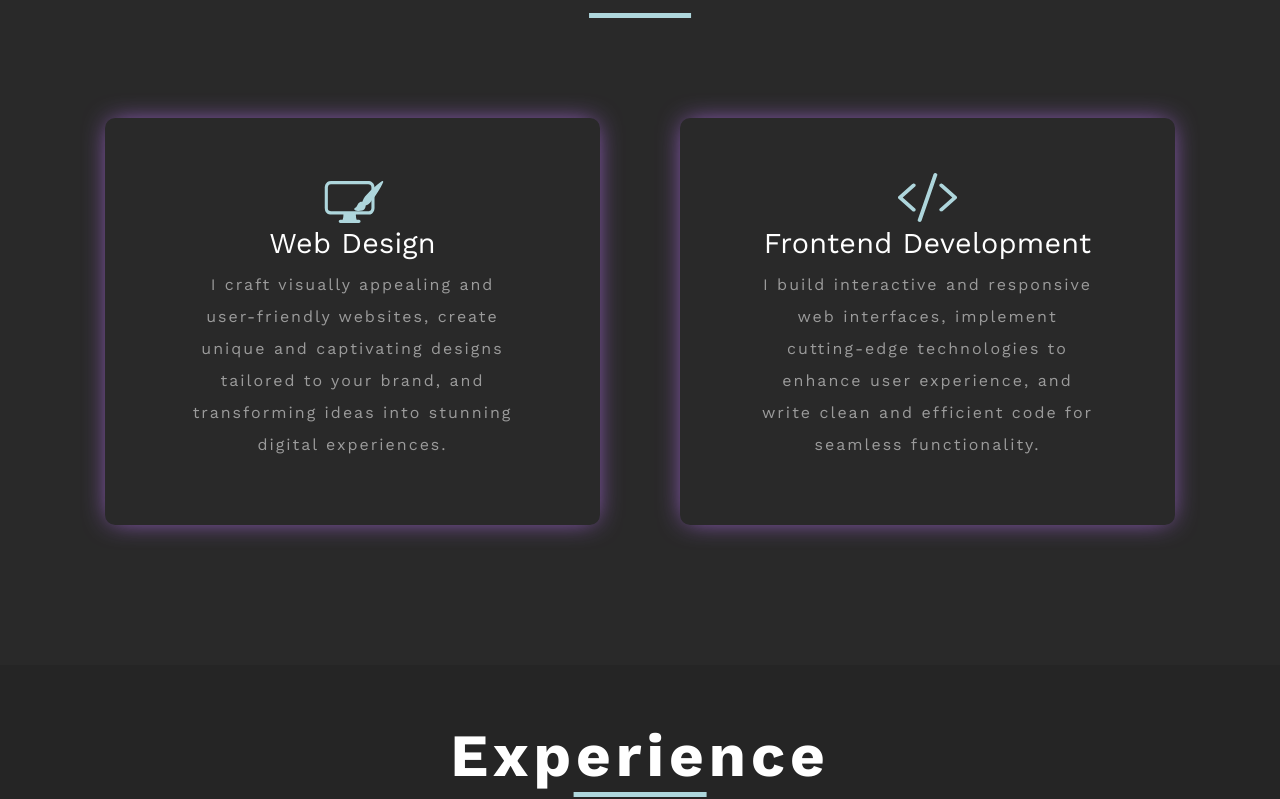
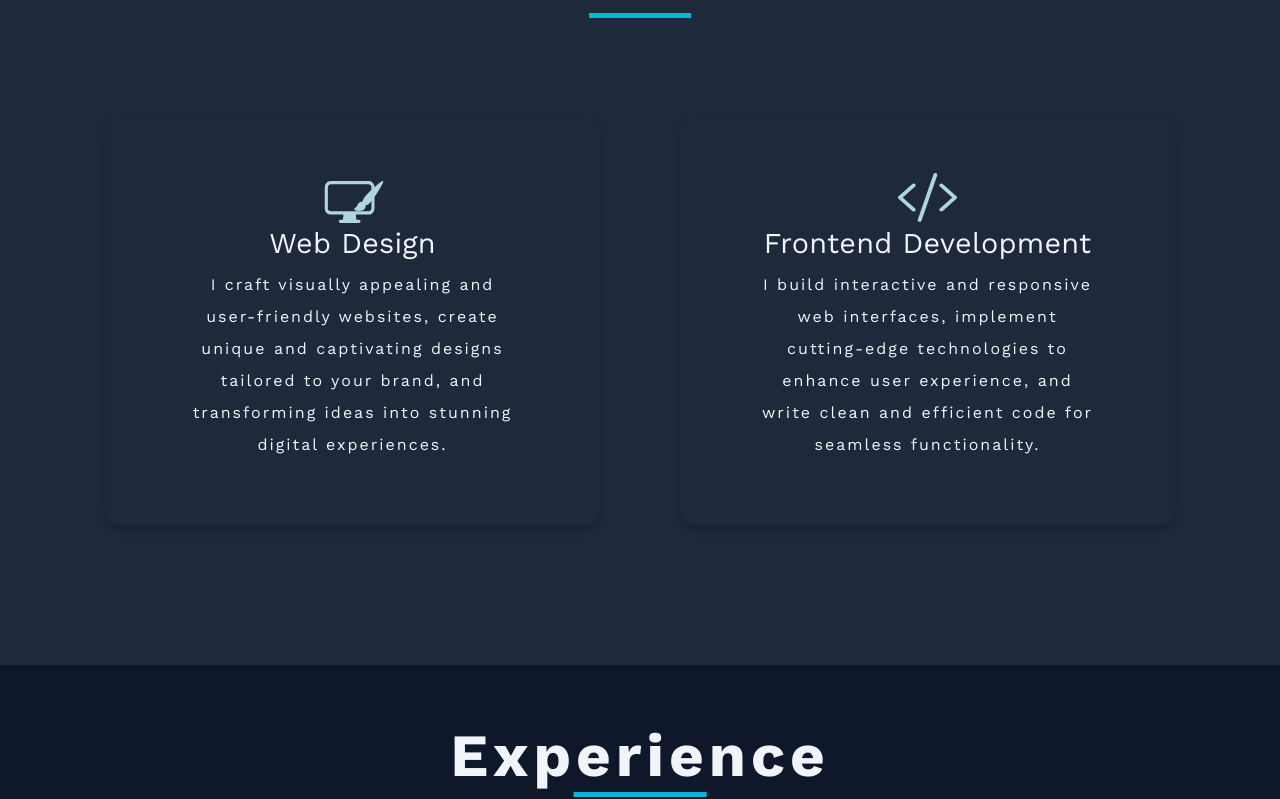
Before and after one commit to AnkitNub/ankit-portfolio, a React (Create React App) app: page / in a window 1280 px wide. Shown: the part 1743-2542 px from the top of the page. Built offline with nearby package versions, Linux system fonts and the light colour scheme; a web font is replaced by a local one.

Commit message:
Refactor styles: Update navigation and services components with new color palette and hover effects

```diff
--- a/src/components/nav/nav.jsx
+++ b/src/components/nav/nav.jsx
@@ -8,6 +8,7 @@ const Sytledlinks = styled.ul`
   display: flex;
   gap: 3.2rem;
   align-items: center;
+
   @media (max-width: 1280px) {
     position: absolute;
     left: 0;
@@ -18,7 +19,8 @@ const Sytledlinks = styled.ul`
     flex-direction: column;
     justify-content: center;
     text-align: center;
-    background-color: var(--person-icon);
+    background: var(--nav-bg);
+    backdrop-filter: blur(10px);
     transform: ${(props) =>
       props.clicked ? 'translateX(0)' : 'translateX(-100%)'};
     transition: all 0.3s linear;
@@ -26,11 +28,26 @@ const Sytledlinks = styled.ul`
 `;
 
 const SytledlinksItems = styled.a`
-  color: var(--red-text);
+  color: var(--text-primary);
   transition: all 0.2s linear;
+  position: relative;
+
+  &::after {
+    content: '';
+    position: absolute;
+    width: 0;
+    height: 2px;
+    bottom: -4px;
+    left: 0;
+    background: var(--gradient-1);
+    transition: width 0.3s ease;
+  }
 
   &:hover {
-    color: var(--active-skill-green);
+    color: var(--primary-color);
+    &::after {
+      width: 100%;
+    }
   }
 `;
 
@@ -159,7 +176,7 @@ const Nav = () => {
           </li>
           <li>
             <SytledlinksItems href="#exed" onClick={handleLinkClick}>
-              Experience & Education
+              Experience
             </SytledlinksItems>
           </li>
           <li>
--- a/src/components/services/services.jsx
+++ b/src/components/services/services.jsx
@@ -11,17 +11,33 @@ const StyledStack = styled(Stack)`
     align-items: center;
     text-align: center;
     gap: 2rem;
-    box-shadow: var(--red-shadow);
-    border-radius: 10px;
+    background-color: var(--second-black-background);
+    color: var(--white-text);
+    border-radius: 15px;
+    box-shadow: 0px 4px 10px rgba(0, 0, 0, 0.2);
+    transition: transform 0.3s ease, box-shadow 0.3s ease;
+
+    &:hover {
+      transform: scale(1.02);
+      box-shadow: 0px 0px 15px 5px var(--purple-hover);
+    }
   }
+
   @media (max-width: 768px) {
     && {
       padding: 2rem 1rem;
       gap: 1.3rem;
     }
   }
-  &:hover {
-    box-shadow: 0px 0px 15px 5px var(--purple-hover); /* Purple glowing effect */
+
+  /* Add icon animation */
+  svg {
+    transition: all 0.3s ease-in-out;
+    fill: var(--secondary-color);
+  }
+
+  &:hover svg {
+    transform: scale(1.1);
   }
 `;
 
@@ -68,12 +84,12 @@ const Services = () => {
               <Typography
                 variant="body1"
                 sx={{
-                  color: 'var(--dark-gray-text)',
+                  color: 'var(--white-text)',
                   letterSpacing: '2px',
                   lineHeight: { xs: '1.7', sm: '1.8', lg: '2' },
-                  maxWidth: '400px', // Set maximum width for text
-                  margin: '0 auto', // Center-align the text
-                  overflow: 'hidden', // Hide overflowing text
+                  maxWidth: '400px',
+                  margin: '0 auto',
+                  overflow: 'hidden',
                 }}
               >
                 {el.explain}
--- a/src/index.css
+++ b/src/index.css
@@ -6,31 +6,35 @@
 
 /* Set variables */
 :root {
-	/* text colors */
-	--red-text: #c6c7cf;
-	--white-text: #ffffff;
-	--gray-text: #d5d5d5;
-	--dark-gray-text: #9b9b9b;
+  /* Modern Color Palette */
+  --primary-color: #4f46e5; /* Deep indigo */
+  --secondary-color: #06b6d4; /* Bright cyan */
+  --background-dark: #0f172a; /* Navy black */
+  --background-light: #1e293b; /* Deep slate */
+  --text-primary: #f1f5f9; /* Light slate */
+  --text-secondary: #94a3b8; /* Cool gray */
+  --accent-color: #10b981; /* Emerald */
+  --gradient-1: linear-gradient(135deg, #4f46e5 0%, #06b6d4 100%);
+  --gradient-2: linear-gradient(135deg, #10b981 0%, #4f46e5 100%);
+  --card-bg: rgba(30, 41, 59, 0.7);
+  --nav-bg: rgba(15, 23, 42, 0.9);
+  --box-shadow: 0 4px 6px -1px rgba(0, 0, 0, 0.3),
+    0 2px 4px -2px rgba(0, 0, 0, 0.3);
+  --hover-shadow: 0 10px 15px -3px rgba(0, 0, 0, 0.4),
+    0 4px 6px -4px rgba(0, 0, 0, 0.4);
 
-	/* icons colors */
-	--icons-colors: #aed6dc;
-	--person-icon: #2b303e;
-	--active-skill-green: #7b6fee;
-
-	/* backgrounds colors */
-	--home-background: #3e3b3e;
-	/* --home-background: linear-gradient(180deg, #4a536b, #252525); */
-	--active-red-background-linear: linear-gradient(
-		180deg,
-		#ff9a8d00 0%,
-		#d4d4d461 89.06%,
-		#37b4c582 100%
-	);
-	--black-background: #252525;
-	--second-black-background: #292929;
-	--gray-background: #4a536b7a;
-
-	--red-shadow: 0px 0px 27px -6px #b56fef;
+  /* Replace existing color variables */
+  --red-text: var(--text-primary);
+  --white-text: var(--text-primary);
+  --gray-text: var(--text-secondary);
+  --dark-gray-text: var(--accent-color);
+  --icons-colors: var(--secondary-color);
+  --person-icon: var(--text-primary);
+  --active-skill-green: var(--accent-color);
+  --home-background: var(--background-dark);
+  --black-background: var(--background-dark);
+  --second-black-background: var(--background-light);
+  --red-shadow: 0px 0px 27px -6px var(--primary-color);
 }
 
 * {
@@ -40,6 +44,7 @@
   /* font-family: 'Rubik', sans-serif; */
   /* font-family: 'PT Mono', monospace; */
   font-family: 'Work Sans', sans-serif !important;
+  scroll-behavior: smooth;
 }
 
 html {
@@ -47,11 +52,12 @@ html {
 }
 
 body {
-	background-color: #454748;
+  background-color: var(--background-dark);
 }
 
 a {
   text-decoration: none;
+  transition: all 0.3s ease-in-out;
 }
 
 .home ul li {
@@ -60,4 +66,45 @@ a {
 
 button {
   margin-top: 0 !important;
+  transition: all 0.3s ease-in-out;
 }
+
+.custom-button {
+  transition: all 0.3s ease-in-out;
+}
+
+/* Add glass-morphism effects */
+.glass-effect {
+  background: rgba(30, 41, 59, 0.5) !important;
+  backdrop-filter: blur(10px) !important;
+  border: 1px solid rgba(79, 70, 229, 0.1) !important;
+  box-shadow: var(--box-shadow) !important;
+}
+
+/* Add neon glow effect for certain hover states */
+.neon-glow {
+  transition: all 0.3s ease;
+}
+
+.neon-glow:hover {
+  box-shadow: 0 0 10px var(--secondary-color), 0 0 20px var(--secondary-color),
+    0 0 40px var(--secondary-color);
+}
+
+/* Modern scrollbar */
+::-webkit-scrollbar {
+  width: 8px;
+}
+
+::-webkit-scrollbar-track {
+  background: var(--background-light);
+}
+
+::-webkit-scrollbar-thumb {
+  background: var(--primary-color);
+  border-radius: 4px;
+}
+
+::-webkit-scrollbar-thumb:hover {
+  background: var(--secondary-color);
+}
```
Lines whose indentation alone changed are shown as unchanged.
